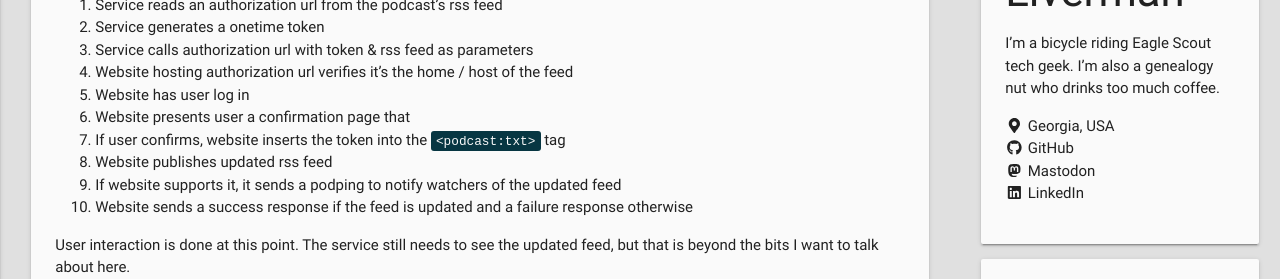
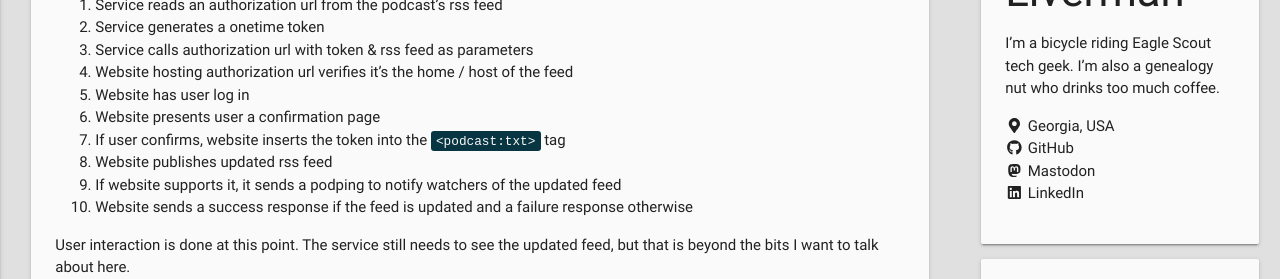
Before and after one commit to genebean/jekyll-beanbag, a Jekyll site: the page built from _posts/2023-07-12-powerpress-authorization-flow.md, in a window 1280 px wide, cut to the strip 328-607 px from the top of the page. Built offline with Jekyll 4.4.1, drawn with Linux system fonts in a browser that asks for light colours; nearby versions of some CDN libraries; comment, search, counter and statistics services are not loaded.

Commit message:
Update 2023-07-12-powerpress-authorization-flow.md

```diff
--- a/_posts/2023-07-12-powerpress-authorization-flow.md
+++ b/_posts/2023-07-12-powerpress-authorization-flow.md
@@ -19,7 +19,7 @@ There’s a proposal in the podcast namespace for an authorization tag and I thi
 3. Service calls authorization url with token & rss feed as parameters
 4. Website hosting authorization url verifies it’s the home / host of the feed
 5. Website has user log in
-6. Website presents user a confirmation page that
+6. Website presents user a confirmation page
 7. If user confirms, website inserts the token into the `<podcast:txt>` tag
 8. Website publishes updated rss feed
 9. If website supports it, it sends a podping to notify watchers of the updated feed
```
